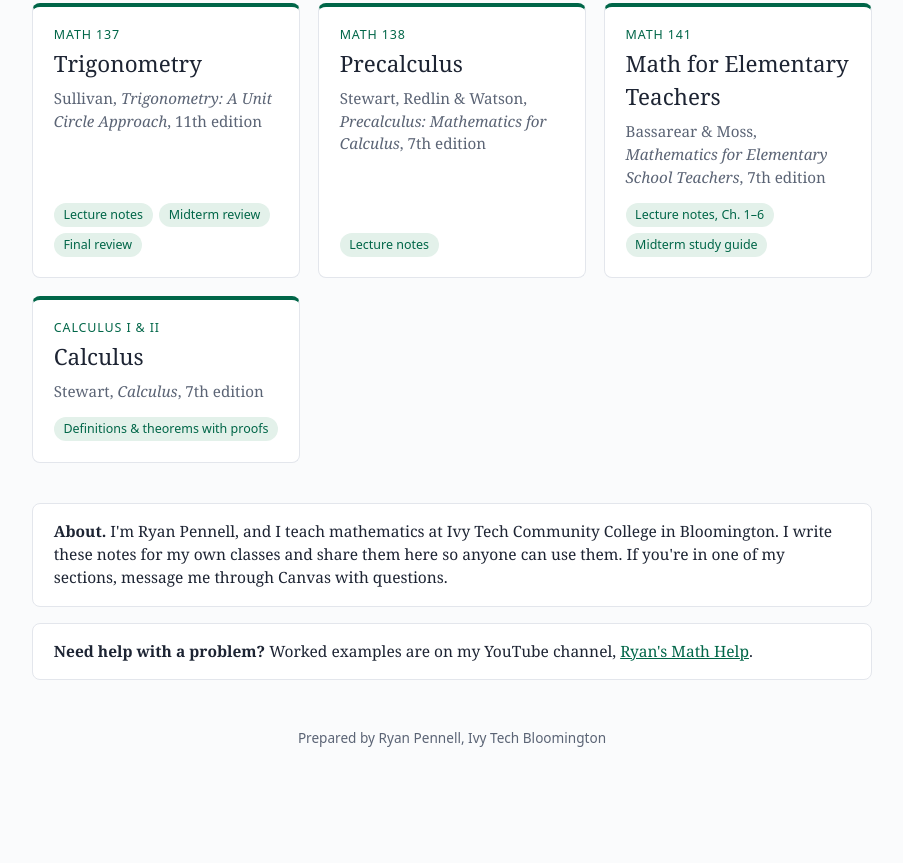
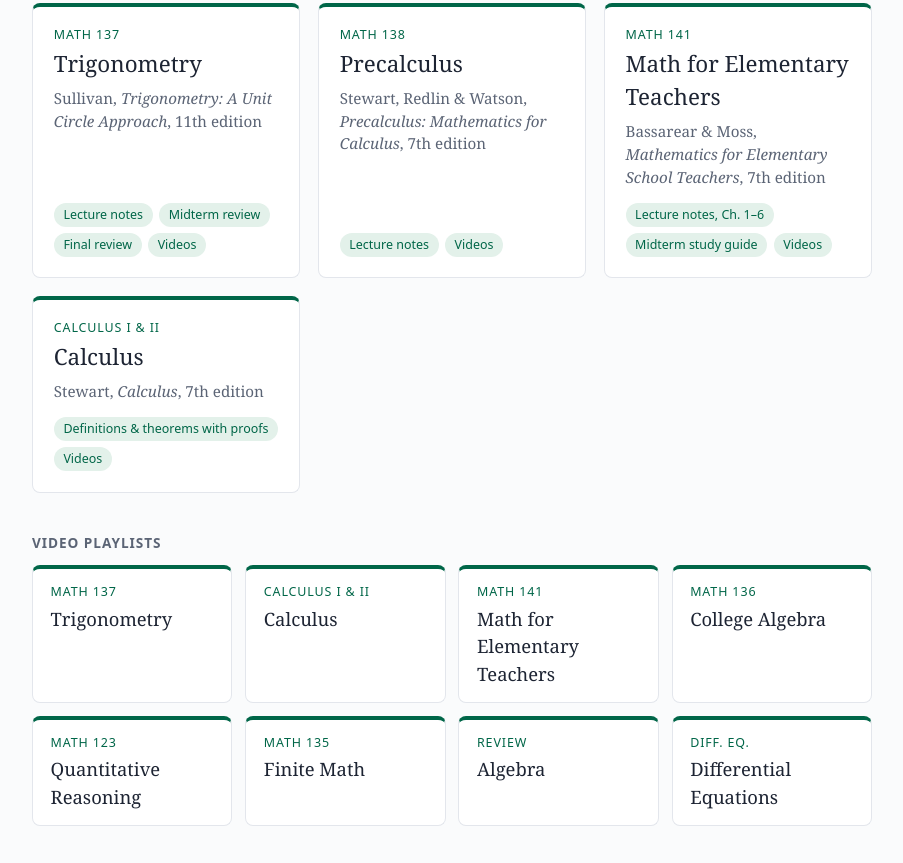
Before and after one commit to rpennell-math/rpennell-math.github.io, a plain HTML site: page index.html in a window 1280 px wide. Shown: the part 335-1198 px from the top of the page, without its empty margins (188-1091 px from the left). Before the commit the page ends 1123 px from the top, so only its background shows below. Drawn offline with Linux system fonts and the light colour scheme.

Commit message:
Add video playlists section

```diff
--- a/index.html
+++ b/index.html
@@ -50,25 +50,60 @@
       <span class="code">MATH 137</span>
       <h2>Trigonometry</h2>
       <p>Sullivan, <em>Trigonometry: A Unit Circle Approach</em>, 11th edition</p>
-      <div class="tags"><span class="tag">Lecture notes</span><span class="tag">Midterm review</span><span class="tag">Final review</span></div>
+      <div class="tags"><span class="tag">Lecture notes</span><span class="tag">Midterm review</span><span class="tag">Final review</span><span class="tag">Videos</span></div>
     </a>
     <a class="course" href="https://rpennell-math.github.io/math138-notes/">
       <span class="code">MATH 138</span>
       <h2>Precalculus</h2>
       <p>Stewart, Redlin &amp; Watson, <em>Precalculus: Mathematics for Calculus</em>, 7th edition</p>
-      <div class="tags"><span class="tag">Lecture notes</span></div>
+      <div class="tags"><span class="tag">Lecture notes</span><span class="tag">Videos</span></div>
     </a>
     <a class="course" href="https://rpennell-math.github.io/math141-notes/">
       <span class="code">MATH 141</span>
       <h2>Math for Elementary Teachers</h2>
       <p>Bassarear &amp; Moss, <em>Mathematics for Elementary School Teachers</em>, 7th edition</p>
-      <div class="tags"><span class="tag">Lecture notes, Ch. 1&ndash;6</span><span class="tag">Midterm study guide</span></div>
+      <div class="tags"><span class="tag">Lecture notes, Ch. 1&ndash;6</span><span class="tag">Midterm study guide</span><span class="tag">Videos</span></div>
     </a>
     <a class="course" href="https://rpennell-math.github.io/calculus-notes/">
       <span class="code">Calculus I &amp; II</span>
       <h2>Calculus</h2>
       <p>Stewart, <em>Calculus</em>, 7th edition</p>
-      <div class="tags"><span class="tag">Definitions &amp; theorems with proofs</span></div>
+      <div class="tags"><span class="tag">Definitions &amp; theorems with proofs</span><span class="tag">Videos</span></div>
+    </a>
+  </div>
+  <h2 class="sechead">Video playlists</h2>
+  <div class="courses" style="grid-template-columns:repeat(auto-fit,minmax(190px,1fr));gap:.8rem">
+    <a class="course" href="https://www.youtube.com/playlist?list=PL_9WhvM_XtmOHS6v-JEamGO12kq6Wkonc" target="_blank" rel="noopener" style="padding:.9rem 1.1rem">
+      <span class="code">MATH 137</span>
+      <h2 style="font-size:1.15rem;margin-bottom:0">Trigonometry</h2>
+    </a>
+    <a class="course" href="https://www.youtube.com/playlist?list=PL_9WhvM_XtmNNuws_5Y6ubQNNDk2T-5dZ" target="_blank" rel="noopener" style="padding:.9rem 1.1rem">
+      <span class="code">Calculus I &amp; II</span>
+      <h2 style="font-size:1.15rem;margin-bottom:0">Calculus</h2>
+    </a>
+    <a class="course" href="https://www.youtube.com/playlist?list=PL_9WhvM_XtmPWWmP0ky_cR_uxq6FOfFAx" target="_blank" rel="noopener" style="padding:.9rem 1.1rem">
+      <span class="code">MATH 141</span>
+      <h2 style="font-size:1.15rem;margin-bottom:0">Math for Elementary Teachers</h2>
+    </a>
+    <a class="course" href="https://www.youtube.com/playlist?list=PL_9WhvM_XtmOSCEBr_FDAMAbqQc2aY-m9" target="_blank" rel="noopener" style="padding:.9rem 1.1rem">
+      <span class="code">MATH 136</span>
+      <h2 style="font-size:1.15rem;margin-bottom:0">College Algebra</h2>
+    </a>
+    <a class="course" href="https://www.youtube.com/playlist?list=PL_9WhvM_XtmMHGvO_ga-tznZSuvchWM9n" target="_blank" rel="noopener" style="padding:.9rem 1.1rem">
+      <span class="code">MATH 123</span>
+      <h2 style="font-size:1.15rem;margin-bottom:0">Quantitative Reasoning</h2>
+    </a>
+    <a class="course" href="https://www.youtube.com/playlist?list=PL_9WhvM_XtmMD9je_YFBSYhYQIF7jWGbW" target="_blank" rel="noopener" style="padding:.9rem 1.1rem">
+      <span class="code">MATH 135</span>
+      <h2 style="font-size:1.15rem;margin-bottom:0">Finite Math</h2>
+    </a>
+    <a class="course" href="https://www.youtube.com/playlist?list=PL_9WhvM_XtmO0fV90JW1l0Zm34054NLov" target="_blank" rel="noopener" style="padding:.9rem 1.1rem">
+      <span class="code">Review</span>
+      <h2 style="font-size:1.15rem;margin-bottom:0">Algebra</h2>
+    </a>
+    <a class="course" href="https://www.youtube.com/playlist?list=PL_9WhvM_XtmOj6e8jPTpBkl5NSfGrKTYr" target="_blank" rel="noopener" style="padding:.9rem 1.1rem">
+      <span class="code">Diff. Eq.</span>
+      <h2 style="font-size:1.15rem;margin-bottom:0">Differential Equations</h2>
     </a>
   </div>
   <div class="extra" style="margin-bottom:1rem">
```
